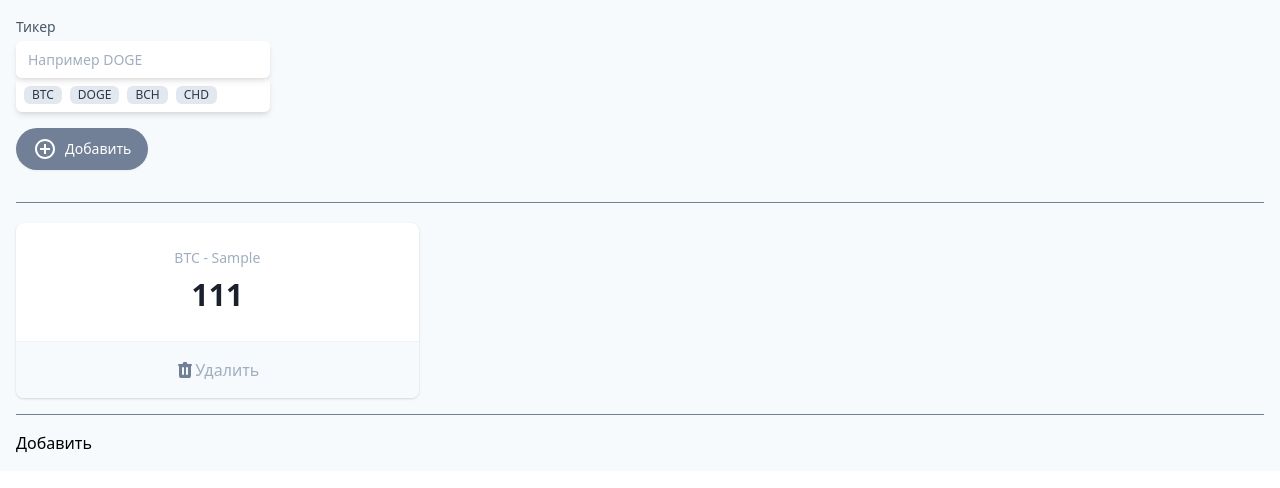
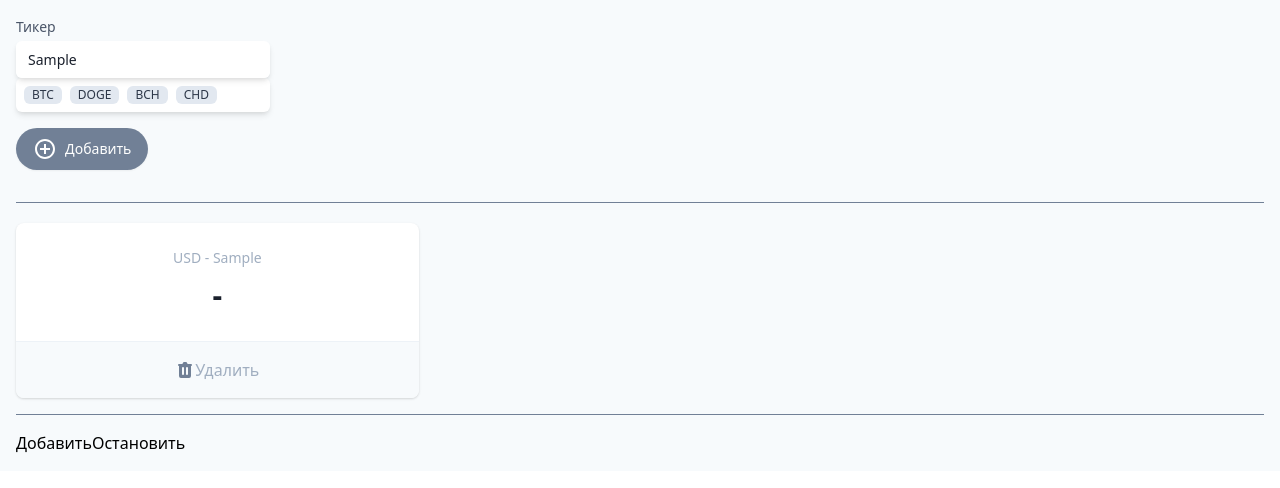
Before and after one commit to SherbakovSAF/Training-Vue, a Vue app: page / in a window 1280 px wide. Both pictures are taken after typing "Sample" into the empty fields and a click on the button "Добавить". Shown: the top 488 px of the page. Built offline with nearby package versions, Linux system fonts and the light colour scheme; the HTML template or start-up script is replaced by a standard one.

Commit message:
Добавил запрос, который изменяет цену, а так же сделал остановку интервала для успешной разработки

```diff
--- a/src/components/FirstComponent.vue
+++ b/src/components/FirstComponent.vue
@@ -66,7 +66,7 @@
                               class="bg-white overflow-hidden shadow rounded-lg border-purple-800 border-solid cursor-pointer">
                               <div class="px-4 py-5 sm:p-6 text-center">
                                    <dt class="text-sm font-medium text-gray-500 truncate">
-                                        BTC - {{ ticket.name }}
+                                        USD - {{ ticket.name }}
                                    </dt>
                                    <dd class="mt-1 text-3xl font-semibold text-gray-900">
                                         {{ ticket.price }}
@@ -88,9 +88,10 @@
                     </dl>
                     <hr class="w-full border-t border-gray-600 my-4" />
                     <button v-on:click="addGraph()">Добавить</button>
+                    <button v-on:click="stopInterval()">Остановить</button>
                     <section v-if="checkedTicket" class="relative">
                          <h3 class="text-lg leading-6 font-medium text-gray-900 my-8">
-                              BTC - {{ checkedTicket.name }}
+                              USD - {{ checkedTicket.name }}
                          </h3>
                          <div class="flex items-end border-gray-600 border-b border-l h-64">
                               <div
@@ -124,7 +125,8 @@ export default {
                ticketState: [],
                alertMessage: "",
                checkedTicket: null,
-               graphValue: [0, 23, 54, 23, 23, 23,0, 23, 54, 23, 23, 23,0]
+               graphValue: [0, 23, 54, 23, 23, 23,0, 23, 54, 23, 23, 23,0],
+               interval: null,
           }
      },
      methods: {
@@ -132,22 +134,33 @@ export default {
                this.graphValue.push(Math.ceil(Math.random() * 64))
                console.log(this.graphValue)
           },
+          stopInterval(){
+               clearInterval(this.interval)
+          },
           addTicket() {
                let newTicket = {
                     id: this.ticketState.length,
                     name: this.inputTicket,
-                    price: "111",
+                    price: "-",
                }
-               if (this.checkRepeatName() >= 0) {
-                    this.alertMessage = "Такое имя уже есть"
-               } else {
-                    if (this.inputTicket) {
-                         this.ticketState.push(newTicket)
-                         this.inputTicket = ""
-                    } else {
-                         this.alertMessage = "Введите название"
-                    }
-               }
+               this.ticketState.push(newTicket)
+               this.interval = setInterval(async()=>{
+                    let tokenGet =  await fetch(`https://min-api.cryptocompare.com/data/price?fsym=${newTicket.name}&tsyms=USD&api_key=8a2f568b4445642de49bff74fc1df1cca20e845613170855ff41b9bdf6edf246`)
+                    let token = await tokenGet.json()
+                    console.log(token)
+                    this.ticketState.find(e=> e.name == newTicket.name).price = token.USD.toFixed(2)
+               }, 5000)
+
+               // if (this.checkRepeatName() >= 0) {
+               //      this.alertMessage = "Такое имя уже есть"
+               // } else {
+               //      if (this.inputTicket) {
+               //           this.ticketState.push(newTicket)
+               //           this.inputTicket = ""
+               //      } else {
+               //           this.alertMessage = "Введите название"
+               //      }
+               // }
           },
           removeAlertMessage(){
                this.alertMessage = ""
```
Also changed, not shown: 1 other file (tests, documents, lock files or other folders).
